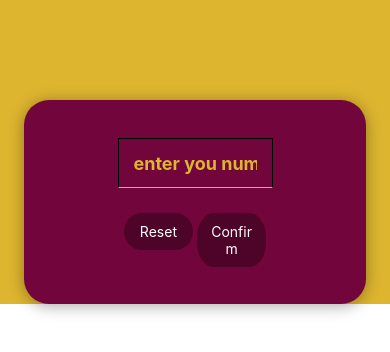
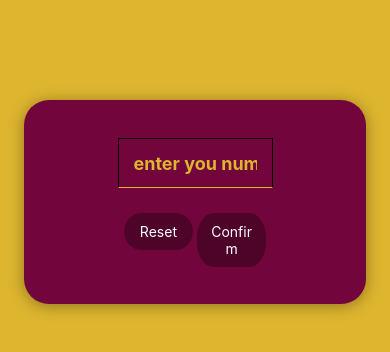
Before and after one commit to blessengeorge30/MINI-GAME-UDEMY-ASSIGNMENT, a React Native app: screen / in a window 390 px wide. Shown: the top 352 px of the page. Built offline with nearby package versions, Linux system fonts and the light colour scheme.

Commit message:
installation

```diff
--- a/App.js
+++ b/App.js
@@ -22,6 +22,7 @@ const styles = StyleSheet.create({
     justifyContent: 'center',
   },
   rootscreen: {
+    flex: 1,
     backgroundColor: '#ddb52f',
   }
 });
--- a/package.json
+++ b/package.json
@@ -12,7 +12,8 @@
     "expo": "~51.0.28",
     "expo-status-bar": "~1.12.1",
     "react": "18.2.0",
-    "react-native": "0.74.5"
+    "react-native": "0.74.5",
+    "expo-linear-gradient": "~13.0.2"
   },
   "devDependencies": {
     "@babel/core": "^7.20.0"
```
Also changed, not shown: 1 other file (tests, documents, lock files or other folders).
